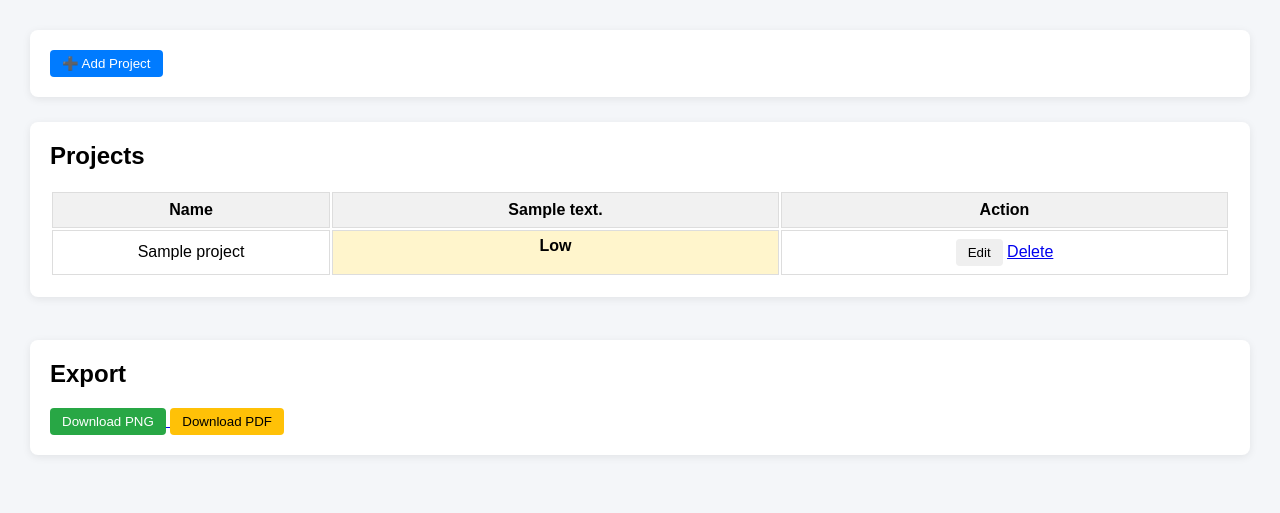
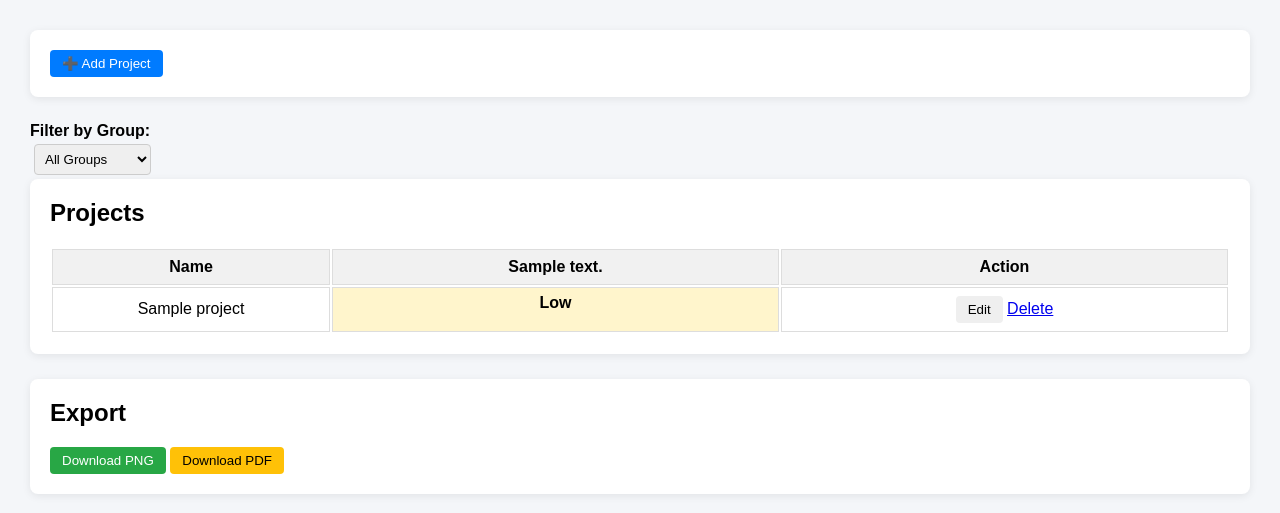
Before and after one commit to dmpdownloads-prog/risk-matrix-app, a Flask app: template templates/index.html in a window 1280 px wide. Shown: the top 513 px of the page. Run offline with Flask 3, Linux system fonts and the light colour scheme; the template is opened without the code that fills it: most values are stand-ins (such as "Sample title", 1, 10 or a date in 2020).

Commit message:
Added Grouping

```diff
--- a/app.py
+++ b/app.py
@@ -9,6 +9,8 @@ from reportlab.lib.pagesizes import A4
 from io import BytesIO
 from reportlab.platypus import Table, TableStyle
 from reportlab.lib import colors
+from urllib.parse import unquote
+from google.cloud.firestore_v1 import SERVER_TIMESTAMP
 
 
 app = Flask(__name__)
@@ -44,21 +46,49 @@ DOMAINQUESTIONS = [
 
 @app.route("/")
 def index():
-    docs = db.collection("projects").stream()
-    projects = [{**d.to_dict(), "id": d.id} for d in docs]
-    return render_template("index.html", projects=projects, domains=DOMAINS,  domaintext=DOMAINTEXT,  domainqns=DOMAINQUESTIONS)
+    selected_group = request.args.get("group", "").strip()
+
+    if selected_group:
+        docs = (
+            db.collection("projects")
+            .where("group", "==", selected_group)
+            .order_by("created_at", direction=firestore.Query.DESCENDING)
+            .stream()
+        )
+    else:
+        docs = (
+            db.collection("projects")
+            .order_by("created_at", direction=firestore.Query.DESCENDING)
+            .stream()
+        )
+
+    projects = []
+    for d in docs:
+        p = d.to_dict()
+        p["id"] = d.id
+        projects.append(p)
+
+    # fetch distinct groups for dropdown
+    group_docs = db.collection("projects").stream()
+    groups = sorted({g.to_dict().get("group", "Ungrouped") for g in group_docs})
+
+    return render_template("index.html", projects=projects, domains=DOMAINS,  domaintext=DOMAINTEXT,  domainqns=DOMAINQUESTIONS, groups=groups, selected_group=selected_group)
+    #return render_template("index.html",projects=projects,groups=groups,selected_group=selected_group)
 
 @app.route("/add", methods=["POST"])
 def add_project():
     name = request.form["name"]
     values = [request.form[d] for d in DOMAINS]
     comments = [request.form[d] for d in DOMAINS]
+    group_name = request.form.get("group", "").strip() or "Ungrouped"
     #overall = request.form["overall"]
 
     db.collection("projects").add({
         "name": name,
+        "group": group_name,
         "values": values,
-        "comments": comments
+        "comments": comments,
+        "created_at": firestore.SERVER_TIMESTAMP
     })
 
     return redirect(url_for("index"))
@@ -68,11 +98,14 @@ def update_project(id):
     name = request.form["name"]
     values = [request.form[d] for d in DOMAINS]
     comments = [request.form[d] for d in DOMAINS]
+    group_name = request.form.get("group", "").strip() or "Ungrouped"
 
     db.collection("projects").document(id).update({
         "name": name,
+        "group": group_name,
         "values": values,
-        "comments": comments
+        "comments": comments,
+        "created_at": firestore.SERVER_TIMESTAMP
     })
 
     return redirect(url_for("index"))
@@ -83,6 +116,7 @@ def save_project():
 
     project = {
         "name": data["name"],
+        "group": data.get("group", "").strip() or "Ungrouped",
         "values": data["values"],
         "comments": data["comments"]
     }
@@ -91,6 +125,7 @@ def save_project():
     if doc_id:
         db.collection("projects").document(doc_id).set(project)
     else:
+        project["created_at"] = SERVER_TIMESTAMP
         db.collection("projects").add(project)
 
     return {"status": "ok"}
@@ -107,6 +142,42 @@ def get_project(id):
 def delete_project(id):
     db.collection("projects").document(id).delete()
     return redirect(url_for("index"))
+
+def get_all_groups():
+    docs = db.collection("projects").stream()
+    groups = set()
+
+    for doc in docs:
+        g = doc.to_dict().get("group")
+        if g:
+            groups.add(g)
+
+    return sorted(groups)
+
+@app.route("/generate/<group>")
+def generate_image_group(group):
+    from urllib.parse import unquote
+    group = unquote(group)
+
+    docs = db.collection("projects").where("group", "==", group).stream()
+    projects = [d.to_dict() for d in docs]
+
+    if not projects:
+        return f"No projects found for group {group}", 400
+
+    img = draw_matrix(projects)
+    buf = io.BytesIO()
+    img.save(buf, format="PNG")
+    buf.seek(0)
+
+    filename = f"risk_matrix_{group}.png"
+
+    return send_file(
+        buf,
+        mimetype="image/png",
+        as_attachment=True,
+        download_name=filename
+    )
 
 @app.route("/generate")
 def generate_image():
@@ -127,34 +198,45 @@ def generate_image():
 
 @app.route("/download-pdf")
 def download_pdf():
-    projects_ref = db.collection("projects").stream()
+    group = request.args.get("group", "").strip()
 
-    projects = []
-    for doc in projects_ref:
-        p = doc.to_dict()
-        projects.append(p)
+    # Firestore query
+    if group:
+        docs = (
+            db.collection("projects")
+            .where("group", "==", group)
+            .order_by("created_at", direction=firestore.Query.DESCENDING)
+            .stream()
+        )
+        filename = f"risk_matrix_{group}.pdf"
+    else:
+        docs = (
+            db.collection("projects")
+            .order_by("created_at", direction=firestore.Query.DESCENDING)
+            .stream()
+        )
+        filename = "risk_matrix_all.pdf"
 
+    # Convert to list
+    projects = [d.to_dict() for d in docs]
+
+    print("Selected group:", group)
+    print("Projects returned:", [p["name"] for p in projects])
+
+    if not projects:
+        return "No projects found", 400
+
+    # Build PDF
     buffer = BytesIO()
-
-    doc = SimpleDocTemplate(
-        buffer,
-        pagesize=A4,
-        rightMargin=40,
-        leftMargin=40,
-        topMargin=40,
-        bottomMargin=40
-    )
-
+    doc = SimpleDocTemplate(buffer, pagesize=A4)
     styles = getSampleStyleSheet()
     story = []
 
     for idx, p in enumerate(projects, start=1):
-        title = f"{idx}. {p['name']}:"
-        story.append(Paragraph(f"<b>{title}</b>", styles["Normal"]))
+        story.append(Paragraph(f"<b>{idx}. {p['name']}</b>", styles["Normal"]))
         story.append(Spacer(1, 8))
 
         table_data = [["Domain", "Value", "Comment"]]
-
         for d, label in zip(DOMAINS, DOMAINTEXT):
             value = p["values"].get(d, "low").capitalize()
             comment = p["comments"].get(d, "")
@@ -162,17 +244,14 @@ def download_pdf():
             Paragraph(label, styles["Normal"]),
             Paragraph(value, styles["Normal"]),
             Paragraph(comment if comment else "-", styles["Normal"])
-    ])
+            ])
 
-        table = Table(table_data, colWidths=[150, 70, 240])
+        table = Table(table_data, colWidths=[150, 80, 250])
         table.setStyle(TableStyle([
-            ("BACKGROUND", (0, 0), (-1, 0), colors.lightgrey),
-            ("GRID", (0, 0), (-1, -1), 0.5, colors.grey),
-            ("FONT", (0, 0), (-1, 0), "Helvetica-Bold"),
-            ("ALIGN", (1, 1), (1, -1), "CENTER"),
-            ("VALIGN", (0, 0), (-1, -1), "TOP"),
+            ("GRID", (0,0), (-1,-1), 0.5, colors.grey),
+            ("BACKGROUND", (0,0), (-1,0), colors.lightgrey),
+            ("VALIGN", (0,0), (-1,-1), "TOP"),
         ]))
-
         story.append(table)
         story.append(Spacer(1, 20))
 
@@ -180,12 +259,12 @@ def download_pdf():
     doc.author = "Risk Matrix App"
     doc.subject = "Project Risk Assessment"
     doc.build(story)
+    buffer.seek(0)
 
-    buffer.seek(0)
     return send_file(
         buffer,
         as_attachment=True,
-        download_name="risk_matrix_summary.pdf",
+        download_name=filename,
         mimetype="application/pdf"
     )
 
--- a/templates/index.html
+++ b/templates/index.html
@@ -130,8 +130,14 @@ td.low  { background-color: #fff5cc; }
 
   <form method="post" action="/add">
    <input type="hidden" id="projectId">
+<input type="text" id="groupName" name="group" list="groupList" placeholder="Enter group name ">
+<input id="projectName" name="name" placeholder="Project name" required>
 
-<input id="projectName" name="name" placeholder="Project name" required>
+<datalist id="groupList">
+  {% for g in groups %}
+    <option value="{{ g }}">
+  {% endfor %}
+</datalist>
 
 {% for d in domains %}
 
@@ -148,6 +154,21 @@ td.low  { background-color: #fff5cc; }
       <button type="button" onclick="saveProject()">Save</button>
   <button onclick="hideEditor()">Cancel</button>
   </form>
+</div>
+<div>
+  <label for="groupSelect"><b>Filter by Group:</b></label>
+
+<form method="get" action="/">
+  <select id="groupSelect" name="group" onchange="this.form.submit()">
+    <option value="">All Groups</option>
+
+    {% for g in groups %}
+      <option value="{{ g }}" {% if g == selected_group %}selected{% endif %}>
+        {{ g }}
+      </option>
+    {% endfor %}
+  </select>
+</form>
 </div>
 <div class="card">
 <h2>Projects</h2>
@@ -194,16 +215,26 @@ td.low  { background-color: #fff5cc; }
 </table>
 </div>
 
-<br>
+<!--<br>
+<label for="groupSelect">Select Group:</label>
+<select id="groupSelect">
+  <option value="">-- All Projects --</option>
+
+  {% for g in groups %}
+    <option value="{{ g }}">{{ g }}</option>
+  {% endfor %}
+</select>
+<br> -->
 <div class="card">
   <h2>Export</h2>
-  <a href="/generate">
+  <button class="success" onclick="downloadPNG()">Download PNG</button>
+  <!--<a href="/generate">
     <button class="success">Download PNG</button>
-  </a>
-
-  <a href="/download-pdf">
+  </a>-->
+  <button class="warning" onclick="downloadPDF()">Download PDF</button>
+  <!--<a href="/download-pdf">
     <button class="warning">Download PDF</button>
-  </a>
+  </a>-->
 </div>
 <script>
 function editRow(id) {
@@ -271,6 +302,7 @@ function saveProject() {
     body: JSON.stringify({
       id: document.getElementById("projectId").value || null,
       name: document.getElementById("projectName").value,
+      group: document.getElementById("groupName").value,
       values,
       comments
     })
@@ -294,6 +326,32 @@ function showEditor() {
   }
 
 
+function downloadPNG() {
+  const group = document.getElementById("groupSelect").value;
+
+  let url;
+  if (group === "") {
+    // All projects
+    url = "/generate";
+  } else {
+    // Group-wise
+    url = "/generate/" + encodeURIComponent(group);
+  }
+
+  window.open(url, "_blank");
+}
+
+function downloadPDF() {
+  const group = document.getElementById("groupSelect").value;
+
+  let url = "/download-pdf";
+
+  if (group) {
+    url += "?group=" + encodeURIComponent(group);
+  }
+
+  window.open(url, "_blank");
+}
 </script>
 </body>
 </html>
```
